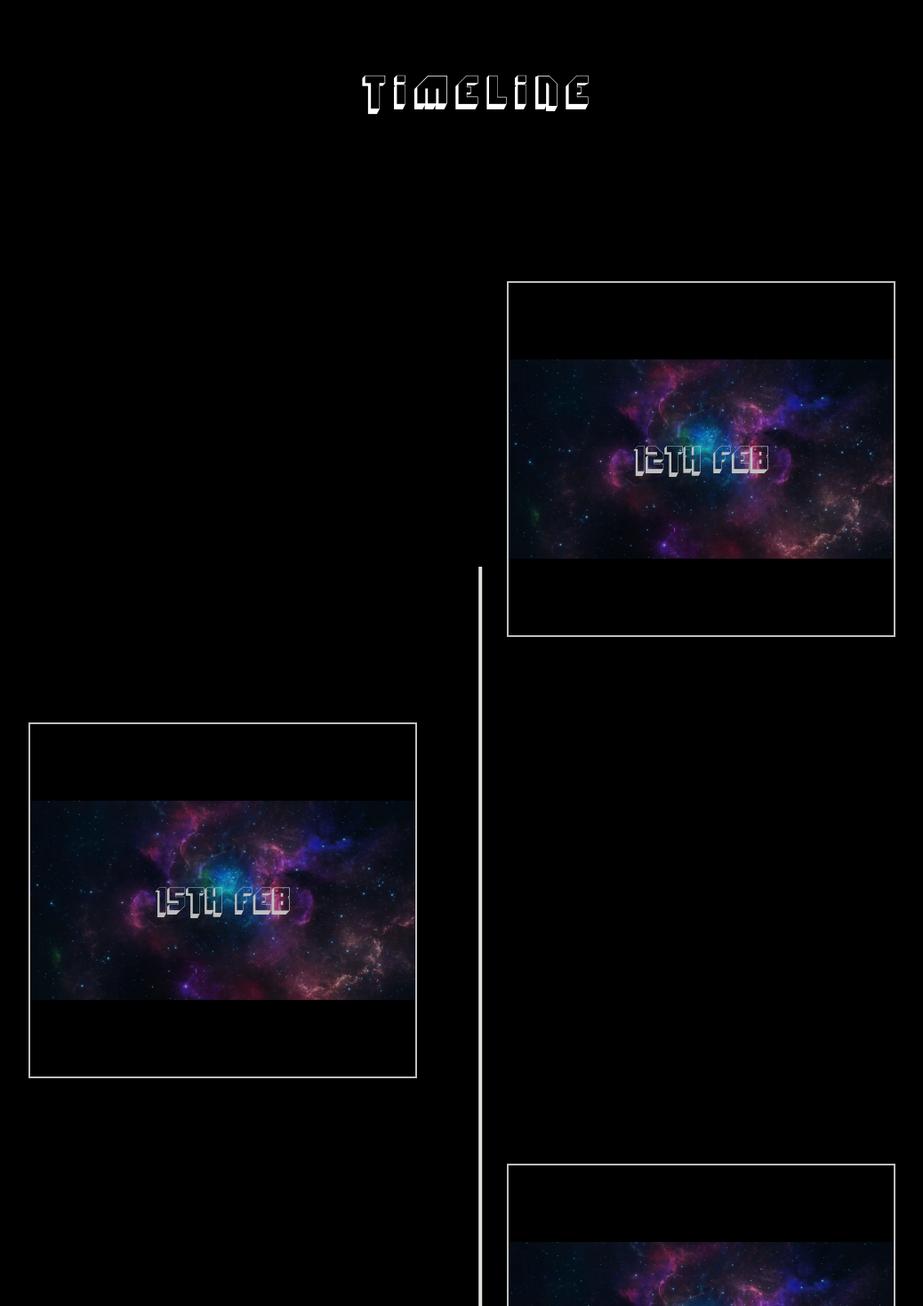
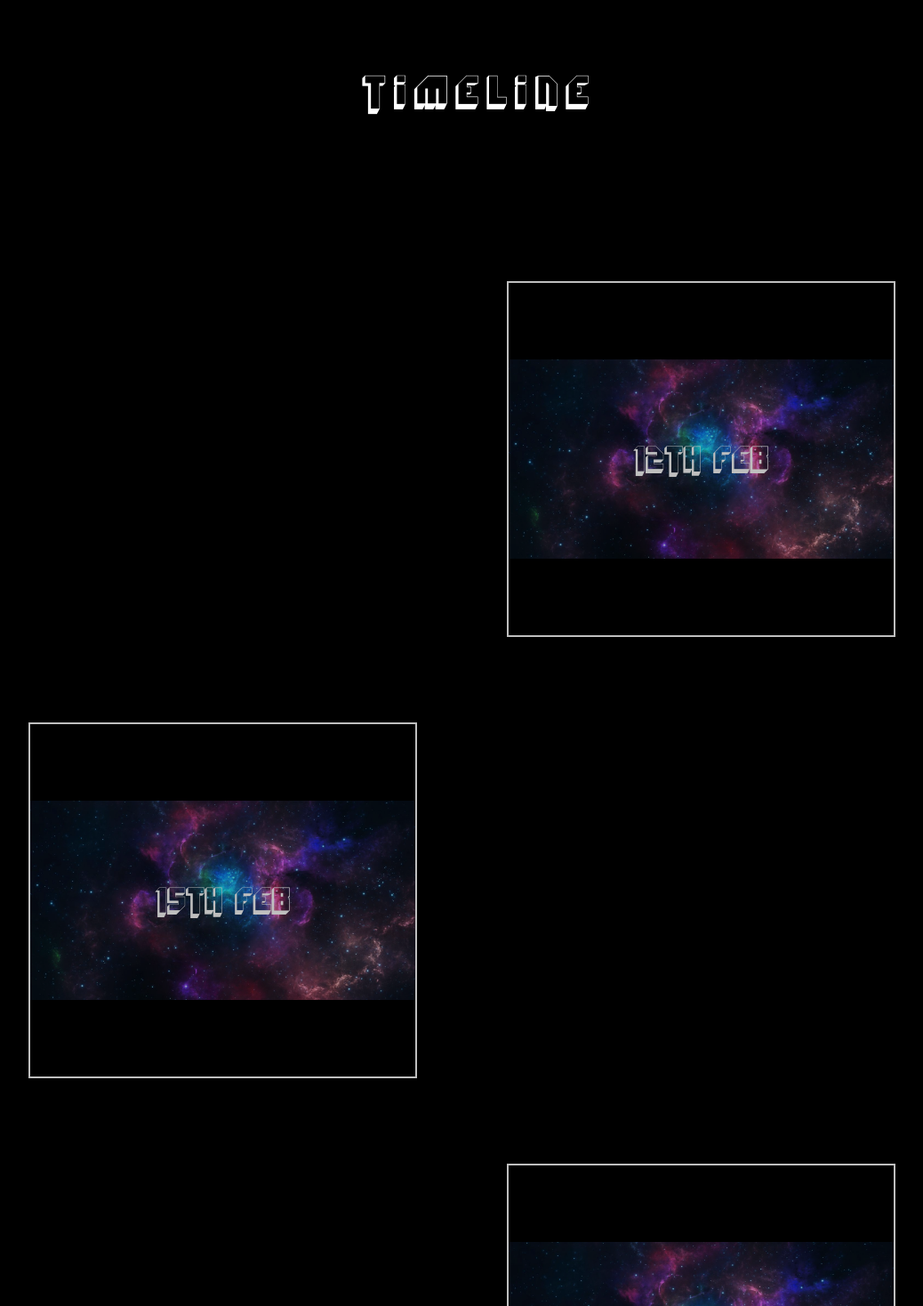
Before and after one commit to Manan17/HackNiche-Website, a React (Create React App) app: page / in a window 1280 px wide. Shown: the part 1662-3130 px from the top of the page at 89% size, without its empty margins (100-1138 px from the left). Built offline with nearby package versions, Linux system fonts and the light colour scheme.

Commit message:
timeline changes

```diff
--- a/src/components/Timeline.css
+++ b/src/components/Timeline.css
@@ -44,11 +44,11 @@
 .timeline-line {
   width: 0.3rem;
   background-color: #e0e0d8;
-  position: absolute;
+  position: inherit;
   top: 14%;
   left: 50%;
   bottom: 3%;
-  z-index: 0;
+  z-index: 1;
   overflow: hidden;
 
   -webkit-transform: translateX(-50%);
@@ -119,7 +119,7 @@
   transform: rotateY(-180deg);
 }
 .book:hover {
-  transform: translateX(35%);
+  transform: translateX(45%);
   opacity: 0.9;
 }
 
```
